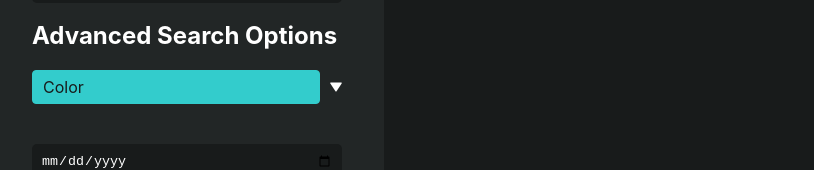
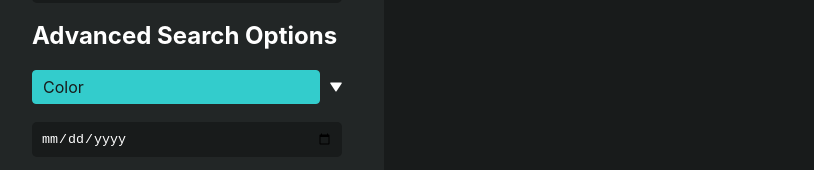
Before and after one commit to Timo1024/stamps, a React (Create React App) app in the folder src/client/web/stamps_website/: page / in a window 1280 px wide. Shown: the part 414-584 px from the top of the page, without its empty margins (0-814 px from the left). Built offline with nearby package versions, Linux system fonts and the light colour scheme; no server answers; the HTML template or start-up script is replaced by a standard one.

Commit message:
changed margins of color picker to match the rest of the search bar

```diff
--- a/src/client/web/stamps_website/src/components/HuePicker.tsx
+++ b/src/client/web/stamps_website/src/components/HuePicker.tsx
@@ -23,18 +23,36 @@ const HuePicker: React.FC<HuePickerProps> = ({
   const radius = size / 2;
   const deadZoneRadius = radius * 0.15; // 15% of the radius will be the "dead zone"
 
-  // Function to get color from position
-  const getColorFromPosition = (clientX: number, clientY: number) => {
+  useEffect(() => {
+    // Global mouse up handler to ensure we stop dragging even if mouse is released outside
+    const handleGlobalMouseUp = () => {
+      setIsDragging(false);
+    };
+
+    window.addEventListener('mouseup', handleGlobalMouseUp);
+    return () => {
+      window.removeEventListener('mouseup', handleGlobalMouseUp);
+    };
+  }, []);
+
+  const handleMouseDown = (e: React.MouseEvent<HTMLCanvasElement>) => {
+    setIsDragging(true);
+    handleMouseMove(e);
+  };
+
+  const handleMouseMove = (e: React.MouseEvent<HTMLCanvasElement>) => {
+    if (!isDragging) return;
+
     const canvas = canvasRef.current;
     if (!canvas) return;
 
     const rect = canvas.getBoundingClientRect();
-    const centerX = rect.left + radius;
-    const centerY = rect.top + radius;
+    const x = e.clientX - rect.left;
+    const y = e.clientY - rect.top;
 
     // Calculate relative position from center
-    const dx = clientX - centerX;
-    const dy = clientY - centerY;
+    const dx = x - radius;
+    const dy = y - radius;
 
     // Calculate distance from center (for saturation)
     const distance = Math.sqrt(dx * dx + dy * dy);
@@ -53,31 +71,6 @@ const HuePicker: React.FC<HuePickerProps> = ({
       onChange(hue, newSaturation);
     }
   };
-
-  const handleMouseDown = (e: React.MouseEvent<HTMLCanvasElement>) => {
-    setIsDragging(true);
-    getColorFromPosition(e.clientX, e.clientY);
-  };
-
-  const handleMouseMove = (e: React.MouseEvent<HTMLCanvasElement>) => {
-    if (isDragging) {
-      requestAnimationFrame(() => {
-        getColorFromPosition(e.clientX, e.clientY);
-      });
-    }
-  };
-
-  const handleMouseUp = () => {
-    setIsDragging(false);
-  };
-
-  // Add mouse up listener to window to handle dragging outside canvas
-  useEffect(() => {
-    window.addEventListener('mouseup', handleMouseUp);
-    return () => {
-      window.removeEventListener('mouseup', handleMouseUp);
-    };
-  }, []);
 
   // Initialize color wheel
   useEffect(() => {
@@ -313,7 +306,7 @@ const HuePicker: React.FC<HuePickerProps> = ({
   }, [value, saturation, baseTolerance, isOpen]);
 
   return (
-    <div style={{ display: 'flex', flexDirection: 'column', gap: '10px', position: 'relative' }}>
+    <div style={{ display: 'flex', flexDirection: 'column', position: 'relative' }}>
       <div style={{ display: 'flex', alignItems: 'center', gap: '10px', cursor: 'pointer' }} onClick={() => setIsOpen(!isOpen)}>
         <div
           style={{
@@ -381,8 +374,7 @@ const HuePicker: React.FC<HuePickerProps> = ({
                 }}
                 onMouseDown={handleMouseDown}
                 onMouseMove={handleMouseMove}
-                onMouseUp={handleMouseUp}
-                onMouseLeave={handleMouseUp}
+                onMouseUp={() => setIsDragging(false)}
               />
             </div>
             <div style={{ width: '100%', display: 'flex', flexDirection: 'column', gap: '5px' }}>
--- a/src/client/web/stamps_website/src/components/SearchBar.tsx
+++ b/src/client/web/stamps_website/src/components/SearchBar.tsx
@@ -276,7 +276,7 @@ export const SearchBar: React.FC<SearchBarProps> = ({ onSearch }) => {
 
           <div style={{ fontSize: '24px', fontWeight: 'bold', marginBottom: '10px' }}>Advanced Search Options</div>
 
-          <div style={{ marginBottom: '20px', width: '100%' }}>
+          <div style={{ marginBottom: '0.5rem', width: '100%' }}>
             {/* <div style={{ marginBottom: '10px', fontWeight: 'bold' }}>Color:</div> */}
             <HuePicker
               value={searchParams.hue || 0}
```
